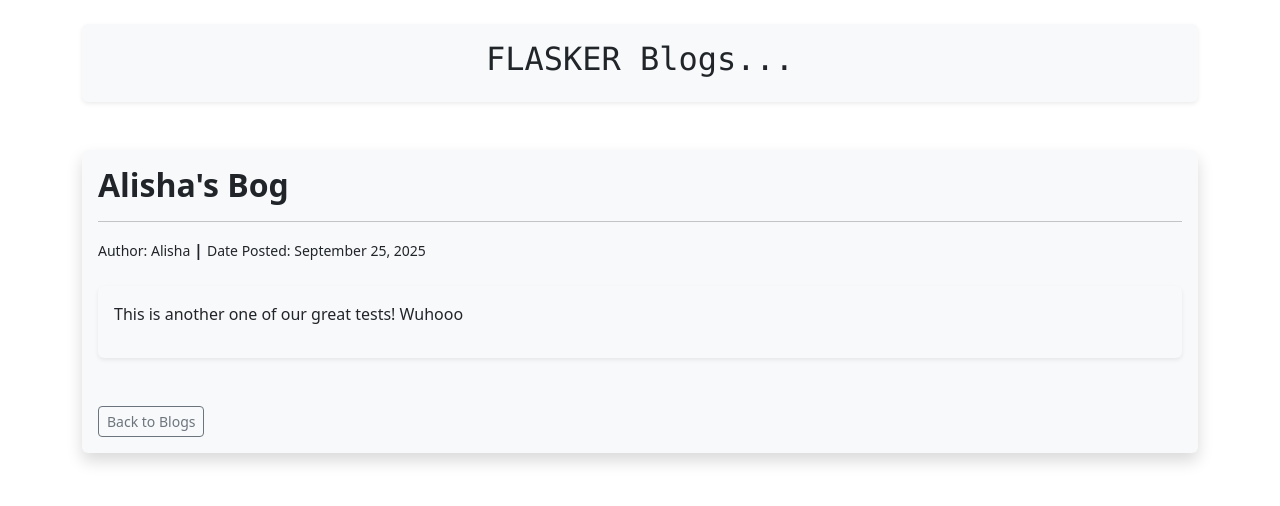
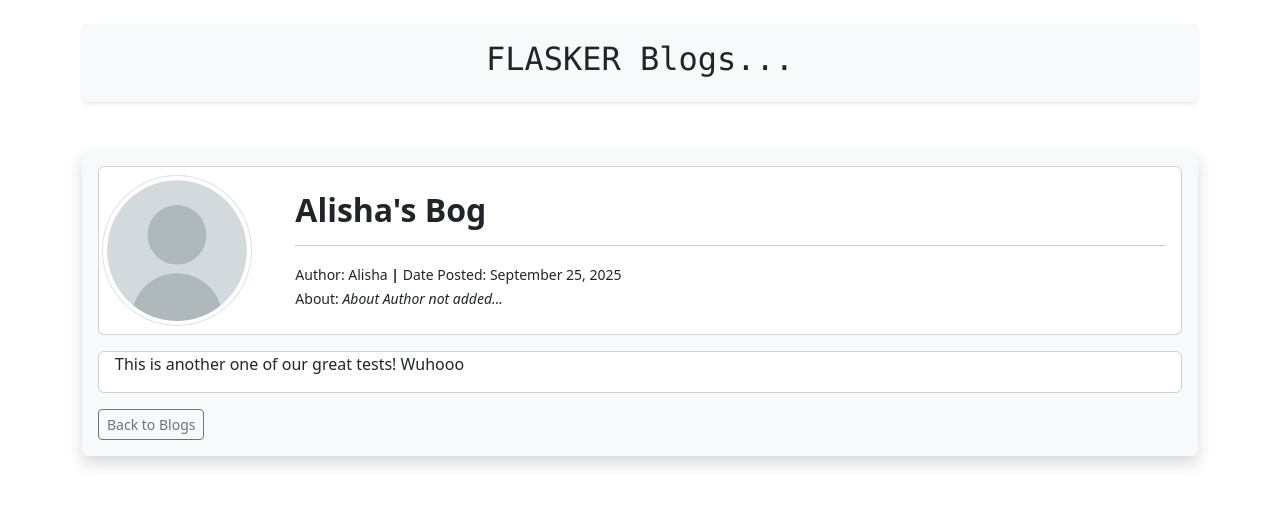
Before and after one commit to atharkn7/flasker, a Flask app: page /posts/2 in a window 1280 px wide. Shown: the part 56-562 px from the top of the page. Run offline with Flask 3, Linux system fonts and the light colour scheme; some libraries are stand-ins or nearby versions.

Commit message:
Profile pic added to post

```diff
--- a/templates/post.html
+++ b/templates/post.html
@@ -7,28 +7,47 @@
     <h2 class="font-monospace" style="text-align: center;"> FLASKER Blogs... </h2>
 </div>
 
-<div class="shadow p-3 mb-2 bg-body-tertiary rounded">
+<div class="shadow p-3 mb-2 bg-body-tertiary rounded"> <!-- Image & Post -->
+    <div class="card mb-3">
+        <div class="row g-0 align-items-center"> <!-- align-items-center centers vertically -->
+            <div class="col-md-2 p-2 d-flex justify-content-center"> <!-- centers horizontally -->
+                {% if post.poster.profile_pic %}
+                <img src=" {{ url_for ('static', filename='images/' + post.poster.profile_pic ) }}" alt="Profile Pic"
+                    class="img-thumbnail float-end me-4" width="150" style="border-radius: 50%;">
+                {% else %}
+                <img src=" {{ url_for ('static', filename='images/default_pic.png') }}" alt="Default Pic"
+                    class="img-thumbnail float-end me-4" width="150" style="border-radius: 50%;">
+                {% endif %}
+            </div>
+            <div class="col-md-10">
+                <div class="card-body">
                     <h2><strong>{{ post.title }} </strong><br></h2>
                     <hr>
-    <small> Author: {{ post.poster.name }} </small> <strong> | </strong>
-    <small> Date Posted: {{ post.date_posted.strftime('%B %d, %Y') }} </small>
-
+                    <small>
+                        Author: {{ post.poster.name }} <strong> | </strong>
+                        Date Posted: {{ post.date_posted.strftime('%B %d, %Y') }} <br>
                         {% if post.poster.about_author %}
-    <br>
-    <small> About: {{ post.poster.about_author }} </small>
+                        About: {{ post.poster.about_author }}
+                        {% else %}
+                        About: <em> About Author not added...</em>
                         {% endif %}
-
-    <br><br>
-    <div class="shadow-sm p-3 mb-5 bg-body-tertiary rounded">
+                    </small>
+                </div>
+            </div>
+        </div>
+    </div>
+    <div class="card mb-3 ps-3">
         <p> {{ post.content|safe }} </p>
     </div>
-
+    <div>
         <a href="{{url_for('posts')}}" class="btn btn-outline-secondary btn-sm">Back to Blogs</a>
-
         {% if post.poster_id==current_user.id %}
         <a href="{{url_for('edit_posts', id=post.id)}}" class="btn btn-outline-secondary btn-sm">Edit Post</a>
         <!--  <a href="{{url_for('delete_posts', id=post.id)}}" class="btn btn-outline-danger btn-sm">DELETE</a> -->
         {% endif %}
     </div>
 
+
+</div>
+
 {% endblock %}
```
Lines whose indentation alone changed are shown as unchanged.
